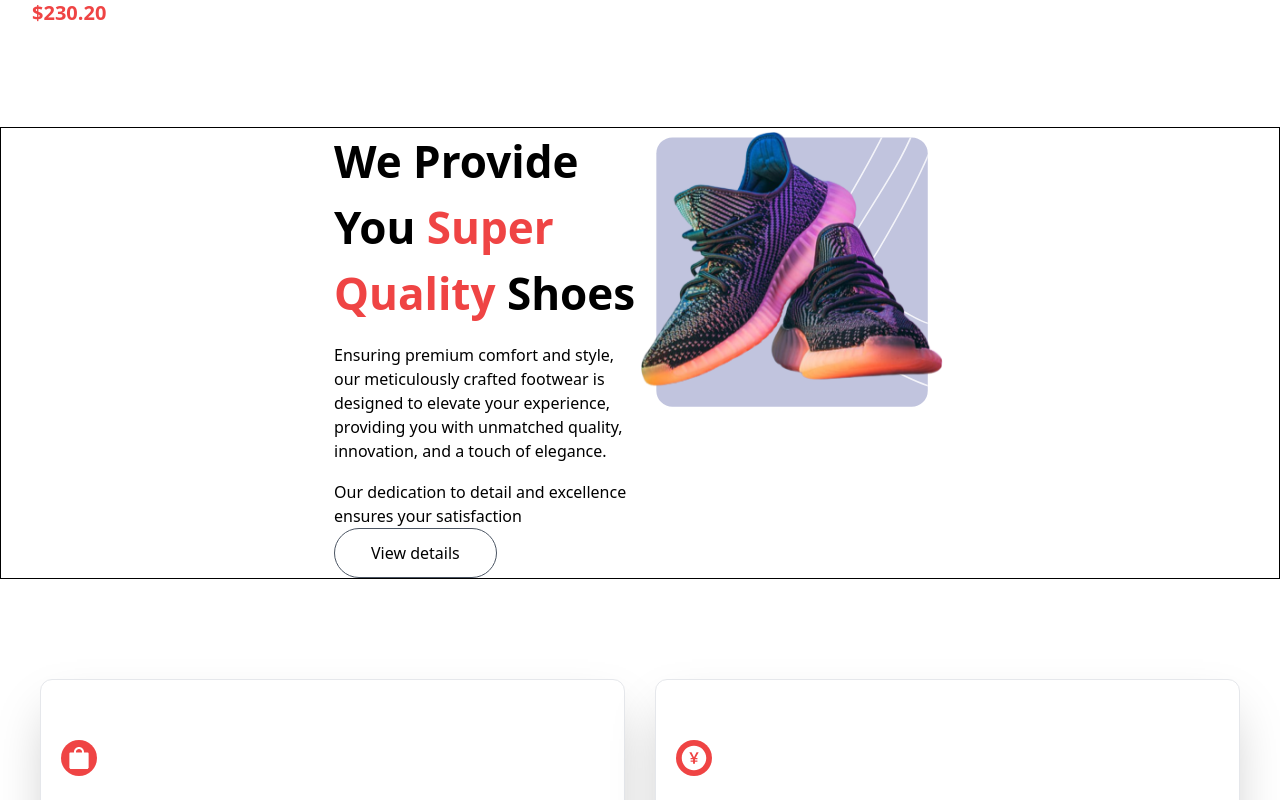
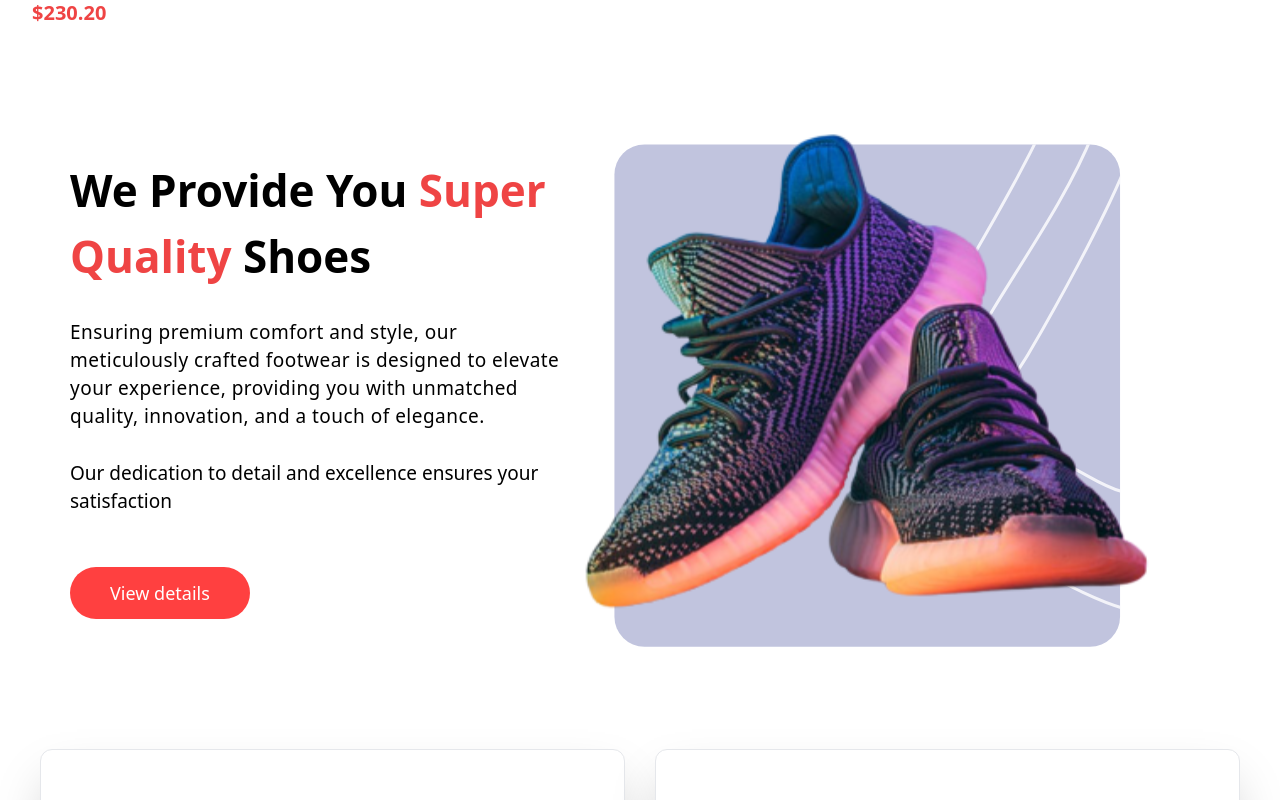
Before and after one commit to Theecypher/stage2Task, a React (Vite) app: page / in a window 1280 px wide. Shown: the part 2740-3540 px from the top of the page. Built offline with nearby package versions, Linux system fonts and the light colour scheme; the HTML template or start-up script is replaced by a standard one.

Commit message:
added new changes

```diff
--- a/src/Component/Button.jsx
+++ b/src/Component/Button.jsx
@@ -8,6 +8,8 @@ const Button = ({ text, icon, redButton }) => {
         {text}
         {icon}
       </button>
+
+      {/* <button onClick={onClick} className={twMerge('bg-main-blue py-[10px] px-[24px] text-white text-[16px] rounded-[16px] hover:bg-opacity-75', className)}>{children}</button> */}
     </div>
   );
 };
--- a/src/Pages/About.jsx
+++ b/src/Pages/About.jsx
@@ -4,26 +4,30 @@ import img from "../assets/productShoe.svg";
 
 const About = () => {
   return (
-    <div className="mt-[100px] flex border border-black flex-col justify-center items-center">
-      <div className="flex justify-between">
-        <div>
-        <h2 className="text-[44px] font-bold w-[306px]">
+    <div className="mt-[100px] flex flex-col justify-center items-center md:items-start md:mx-[70px]">
+      <div className="flex justify-between flex-col lg:flex-row lg:items-center gap-5 lg:gap-1">
+        <div className="flex flex-col gap-3">
+          <h2 className="text-[44px] font-bold w-[306px] md:w-full lg:w-[510px] leading-normal">
             We Provide You <span className="text-red-500">Super Quality</span>{" "}
             Shoes
           </h2>
-        <p className="w-[306px] font-light my-[17px] text-base">
-          Ensuring premium comfort and style, our meticulously crafted footwear
-          is designed to elevate your experience, providing you with unmatched
-          quality, innovation, and a touch of elegance.
+          <p className="w-[306px] font-light my-[17px] text-base md:w-[730px] lg:w-[510px] tracking-wide md:text-[19px] leading-7 lg:w-[]]">
+            Ensuring premium comfort and style, our meticulously crafted
+            footwear is designed to elevate your experience, providing you with
+            unmatched quality, innovation, and a touch of elegance.
           </p>
-        <p className="w-[306px] font-light text-base">
+          <p className="w-[306px] mb-10 font-light text-base md:text-[19px] lg:w-[510px] md:w-full leading-7">
             Our dedication to detail and excellence ensures your satisfaction
           </p>
-        <Button text="View details" />
+          <Button text="View details" redButton="true" />
         </div>
 
         <div>
-          <img src={img} className="w-[306px]" alt="" />
+          <img
+            src={img}
+            className="w-[306px] md:w-[570px] md:mx-auto md:mt-10 lg:mt-0"
+            alt=""
+          />
         </div>
       </div>
     </div>
--- a/src/Pages/Hero/Slide.jsx
+++ b/src/Pages/Hero/Slide.jsx
@@ -39,7 +39,7 @@ const Slide = () => {
         <img className="w-[600px] mx-auto" src={currentImage} alt="" />
       </div>
 
-      <div className="flex left-[50%] translate-x-[-50%] absolute bottom-[-60px]">
+      <div className="flex md:left-[50%] md:translate-x-[-50%] absolute bottom-[-60px]">
         {appState.objects.map((elements, index) => (
           <img
             key={index}
--- a/src/Pages/SpecialOffer.jsx
+++ b/src/Pages/SpecialOffer.jsx
@@ -4,12 +4,12 @@ import img2 from "../assets/offer.svg";
 
 const SpecialOffer = () => {
   return (
-    <div className="flex md:border-red-600 border border-green-700 flex-col justify-center items-center gap-2 mt-[80px] md:items-start md:mx-14">
+    <div className="flex md:border-red-600 flex-col justify-center items-center gap-2 mt-[80px] md:items-start md:mx-14">
       {/* <div className="flex-1"> */}
       <div className="flex flex-col justify-center items-center">
         <h2 className="text-[45px] font-bold w-full">
           {" "}
-          <span className="text-[#ff4040] font-bold">Special</span> Offers
+          <span className="text-[#ff4040] font-bold">Special</span> Offer
         </h2>
         <p className="mt-5 w-[306px] md:w-full text-[20px] font-extralight">
           Embark on a shopping journey that redefines your experience with
--- a/src/Pages/Subscribe/Subscribe.jsx
+++ b/src/Pages/Subscribe/Subscribe.jsx
@@ -2,19 +2,32 @@ import Button from "../../Component/Button";
 
 const Subscribe = () => {
   return (
-    <div className="mt-[100px]">
-      <div className="flex justify-center flex-col items-center md:flex-row">
-        <h2 className="text-4xl leading-[68px] font-bold w-[70%]">
-          Sign up for <span className="text-[#ff4040]">Update</span> &
+    <div className="mt-[100px] md:py-[80px] md:px-2">
+      <div className="flex border flex-col lg:py-10 mx-10 lg:flex-row lg:justify-between">
+        <h2 className="text-5xl leading-[68px] font-bold w-[70%] md:w-full lg:w-[400px] lg:text-[42px] lg:leading-[44px]">
+          Sign up for <span className="text-[#ff4040]">Updates</span> &
           Newsletter
         </h2>
 
-        <input
-          type="text"
-          className=" border rounded-[40px] border-slate-700 px-14 py-[20px] mt-10"
-          placeholder="subscribe@nike.com"
-        />
-        <Button text="sign up" />
+        <div className="md:hidden">
+          <input
+            type="text"
+            className=" border rounded-[40px] outline-none w-full border-slate-700 px-4 py-[20px] mt-10"
+            placeholder="subscribe@nike.com"
+          />
+          {/* <Button redButton="true" text="sign up" /> */}
+          <button className="bg-[#ff4040] w-full block text-[#fff] text-lg my-3 py-3 px-10 rounded-[30px] items-center justify-center gap-3">Sign up</button>
+        </div>
+
+        <div className="md:flex hidden py-2 w-[400px] pr-2 pl-5 rounded-full border-slate-700 border items-center justify-between">
+          <input
+            type="text"
+            className="outline-none"
+            placeholder="subscribe@nike.com"
+          />
+
+          <Button redButton="true" text="sign up" />
+        </div>
       </div>
     </div>
   );
```
Lines whose indentation alone changed are shown as unchanged.
